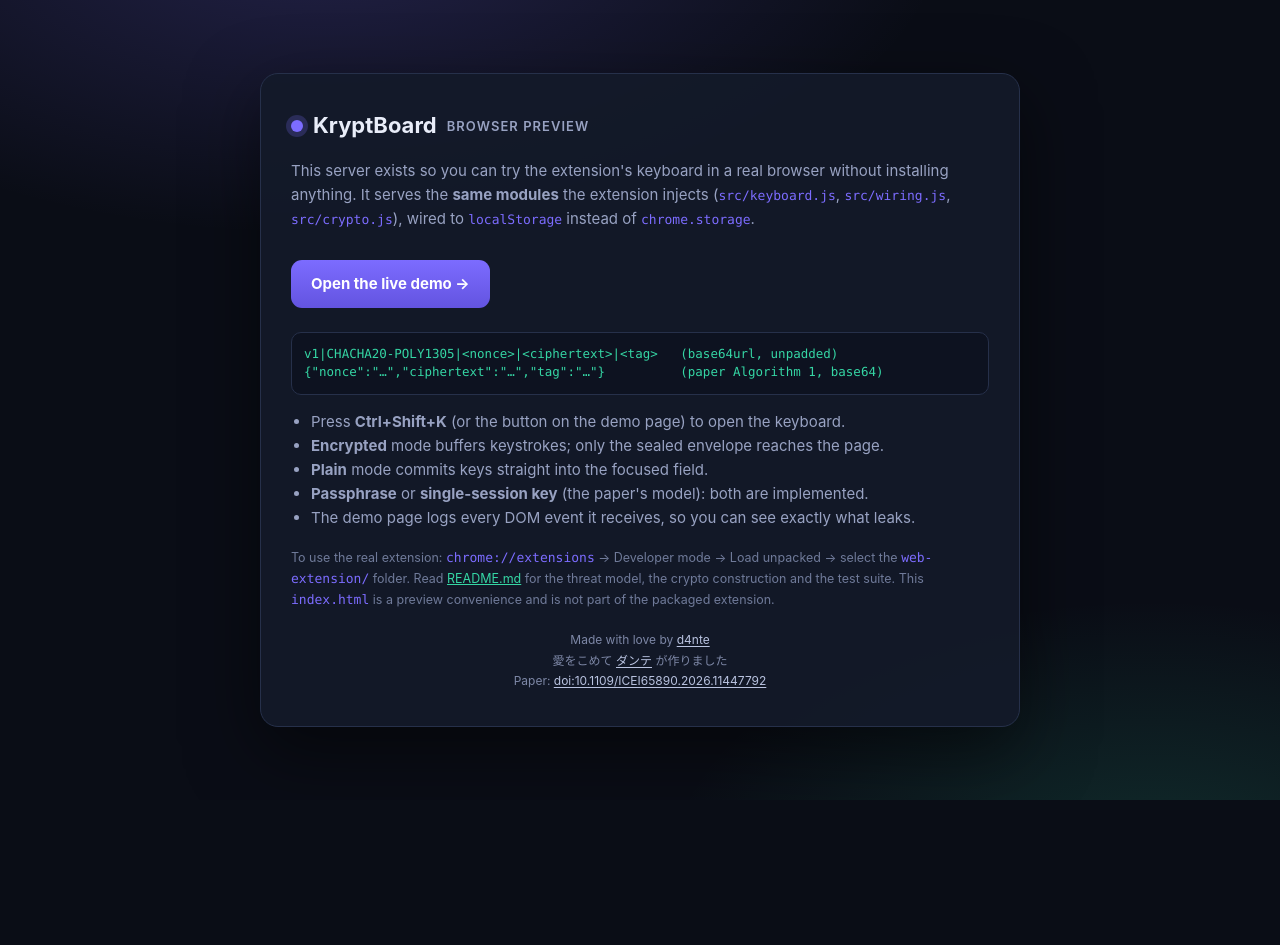
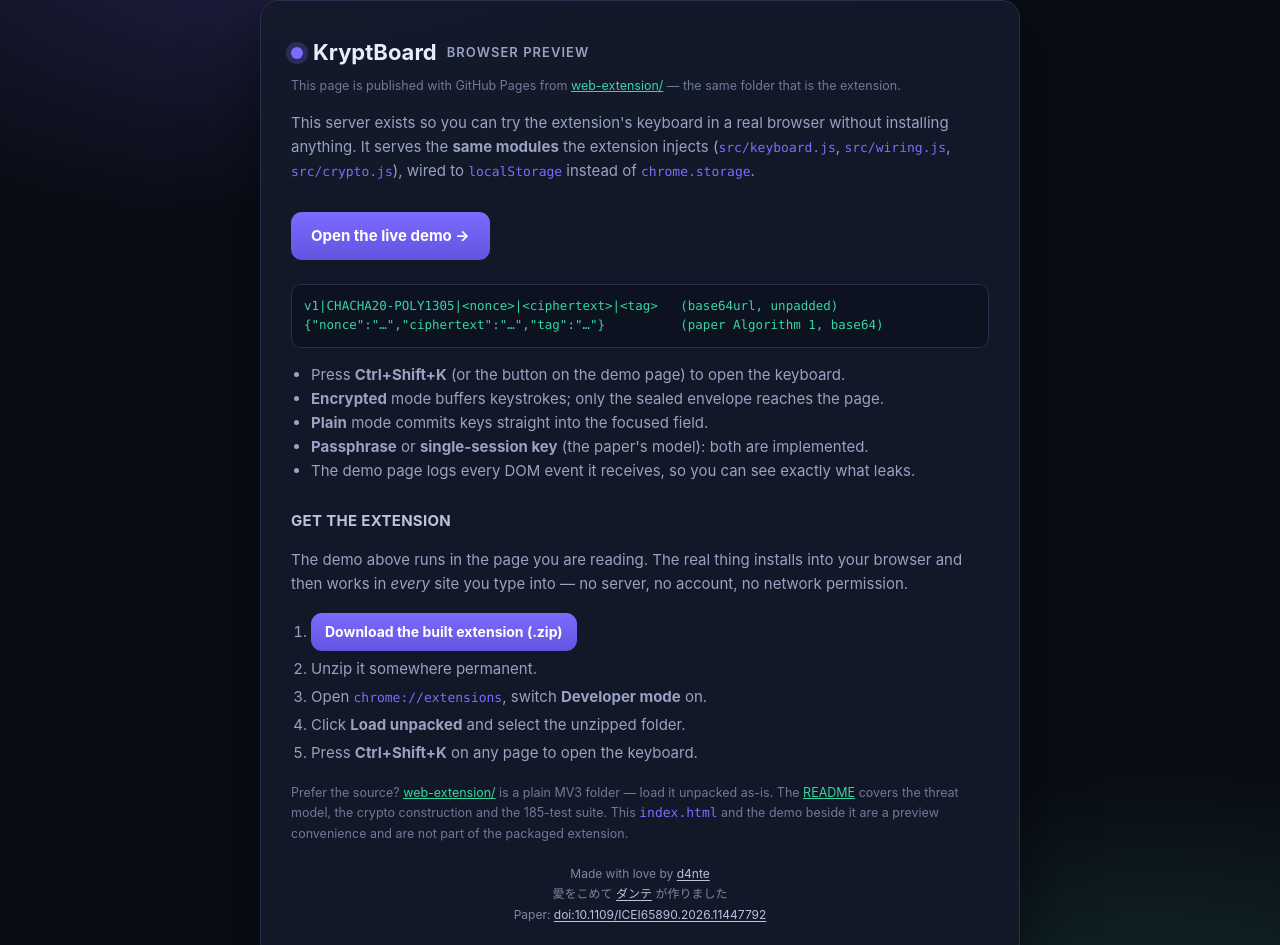
Before and after one commit to brodante/KryptBoard, a browser extension: page web-extension/index.html in a window 1280 px wide. Shown: the top 945 px of the page. Before the commit the page ends 800 px from the top, so only its background shows below. Drawn offline with Linux system fonts and the light colour scheme.

Commit message:
Publish the preview and the live demo on GitHub Pages
The browser build is already a static site — index.html, demo/ and the real
src/ modules the demo imports over HTTP — so Pages can serve it without a build
step at runtime. .github/workflows/pages.yml makes that automatic:

- runs on every push to main that touches web-extension/, and on
  workflow_dispatch;
- asks GitHub to enable Pages if it is not on yet (actions/configure-pages with
  enablement: true), with the least permissions the deployment needs
  (pages: write, id-token: write, contents: read);
- refuses to publish a stale bundle (`node scripts/build.mjs --check`);
- stages only what the site needs — index.html, demo/, src/, bundle/, assets/,
  manifest.json, CITATION.cff — plus the freshly built kryptboard-<version>.zip
  under its stable alias kryptboard-latest.zip, and .nojekyll so nothing is
  post-processed. Tests, tooling, node_modules and the READMEs are never
  uploaded.

The landing page is now the front door for that site: a "Get the extension"
section with the download button and the load-unpacked steps, links to the
README and the source folder on GitHub (the old README.md link would have
served raw markdown on Pages), and a line saying where the page is published
from. The extension README gained a "Host it (GitHub Pages)" section covering
the one-time settings step, the resulting URL, what gets published, and two
ways to preview locally — plain `python3 -m http.server`, or an exact copy of
what Pages serves.

Guard: tests/static.test.mjs checks the workflow's triggers, permissions,
action pins, deployment environment, the staged file list, the .nojekyll step,
that tests/tooling are excluded, that the stale-bundle gate is present, and
that the landing page's download button points at the published zip.

186 tests across eleven suites, all green.

Co-authored-by: arena-agent <297053741+arena-agent@users.noreply.github.com>

```diff
--- a/web-extension/index.html
+++ b/web-extension/index.html
@@ -41,6 +41,16 @@
       text-decoration: none;
     }
     .cta:hover { filter: brightness(1.08); }
+    h2 {
+      margin: 26px 0 6px;
+      font-size: 15px;
+      letter-spacing: .02em;
+      text-transform: uppercase;
+      color: #b9c3e0;
+    }
+    ol { margin: 10px 0 0; padding-left: 20px; color: #98a2c2; }
+    ol li { margin: 4px 0; }
+    ol .cta { margin: 2px 0; padding: 8px 14px; font-size: 14px; }
     .watermark {
       margin: 20px 0 0;
       font-size: 12px;
@@ -68,6 +78,11 @@
 <body>
   <main>
     <div class="brand"><span class="dot"></span>KryptBoard <span style="font-size:13px;font-weight:600;color:#98a2c2;letter-spacing:.08em">BROWSER PREVIEW</span></div>
+    <p class="note" style="margin-top:6px">
+      This page is published with GitHub Pages from
+      <a class="plain" href="https://github.com/brodante/KryptBoard/tree/main/web-extension">web-extension/</a> —
+      the same folder that is the extension.
+    </p>
 
     <p>
       This server exists so you can try the extension's keyboard in a real browser without
@@ -89,12 +104,29 @@
       <li>The demo page logs every DOM event it receives, so you can see exactly what leaks.</li>
     </ul>
 
+    <h2>Get the extension</h2>
+
+    <p>
+      The demo above runs in the page you are reading. The real thing installs into your browser and
+      then works in <em>every</em> site you type into — no server, no account, no network permission.
+    </p>
+
+    <ol>
+      <li><a class="cta" href="kryptboard-latest.zip" download>Download the built extension (.zip)</a></li>
+      <li>Unzip it somewhere permanent.</li>
+      <li>Open <code>chrome://extensions</code>, switch <strong>Developer mode</strong> on.</li>
+      <li>Click <strong>Load unpacked</strong> and select the unzipped folder.</li>
+      <li>Press <strong>Ctrl+Shift+K</strong> on any page to open the keyboard.</li>
+    </ol>
+
     <p class="note">
-      To use the real extension: <code>chrome://extensions</code> → Developer mode → Load unpacked →
-      select the <code>web-extension/</code> folder. Read
-      <a class="plain" href="README.md">README.md</a> for the threat model, the crypto construction and
-      the test suite. This <code>index.html</code> is a preview convenience and is not part of the
-      packaged extension.
+      Prefer the source? <a class="plain"
+      href="https://github.com/brodante/KryptBoard/tree/main/web-extension">web-extension/</a> is a
+      plain MV3 folder — load it unpacked as-is. The
+      <a class="plain" href="https://github.com/brodante/KryptBoard/blob/main/web-extension/README.md">README</a>
+      covers the threat model, the crypto construction and the 185-test suite. This
+      <code>index.html</code> and the demo beside it are a preview convenience and are not part of
+      the packaged extension.
     </p>
 
     <p class="watermark">
```
Also changed, not shown: web-extension/tests/static.test.mjs (+42 -0 lines), .github/workflows/pages.yml (added), README.md, web-extension/README.md.
